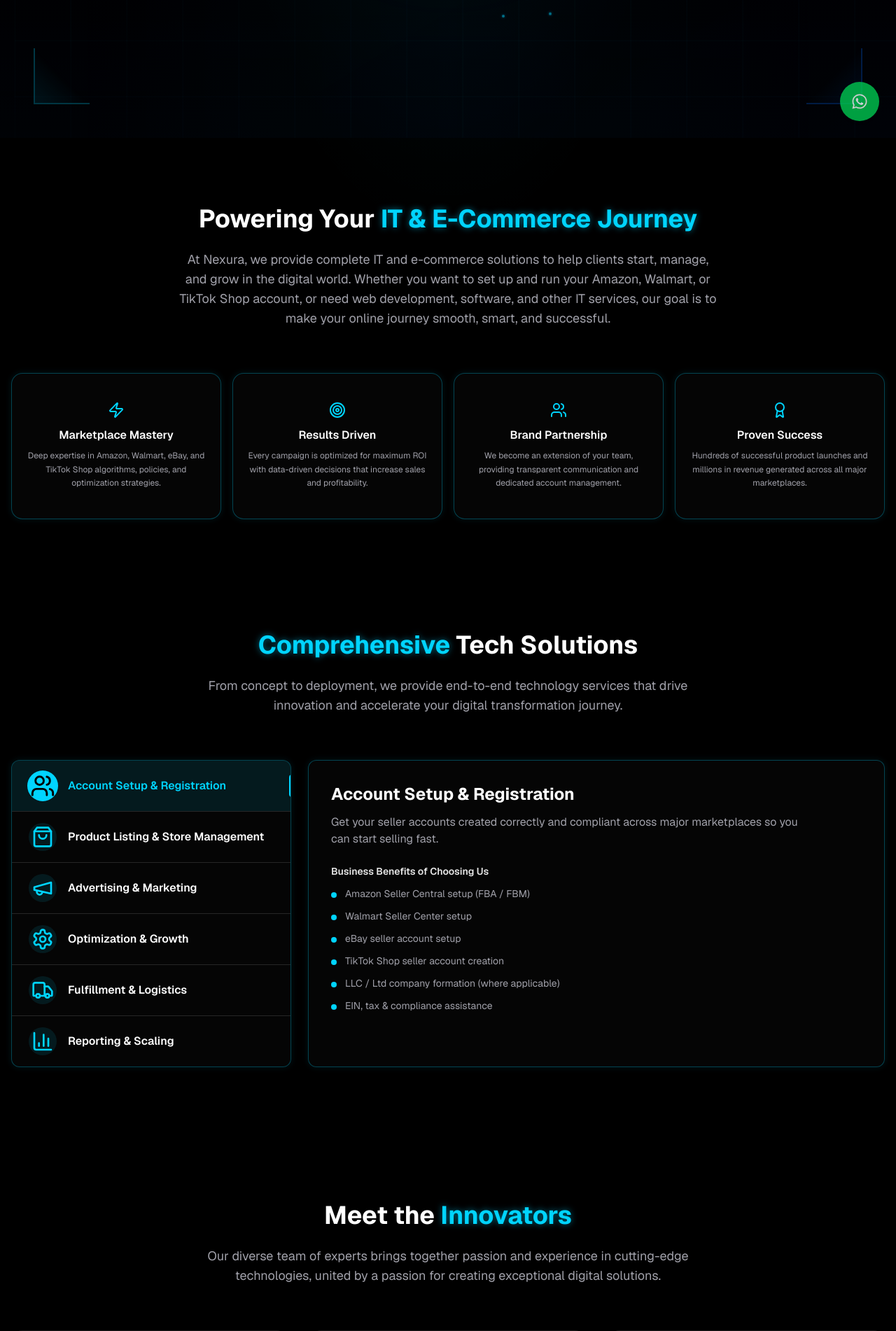
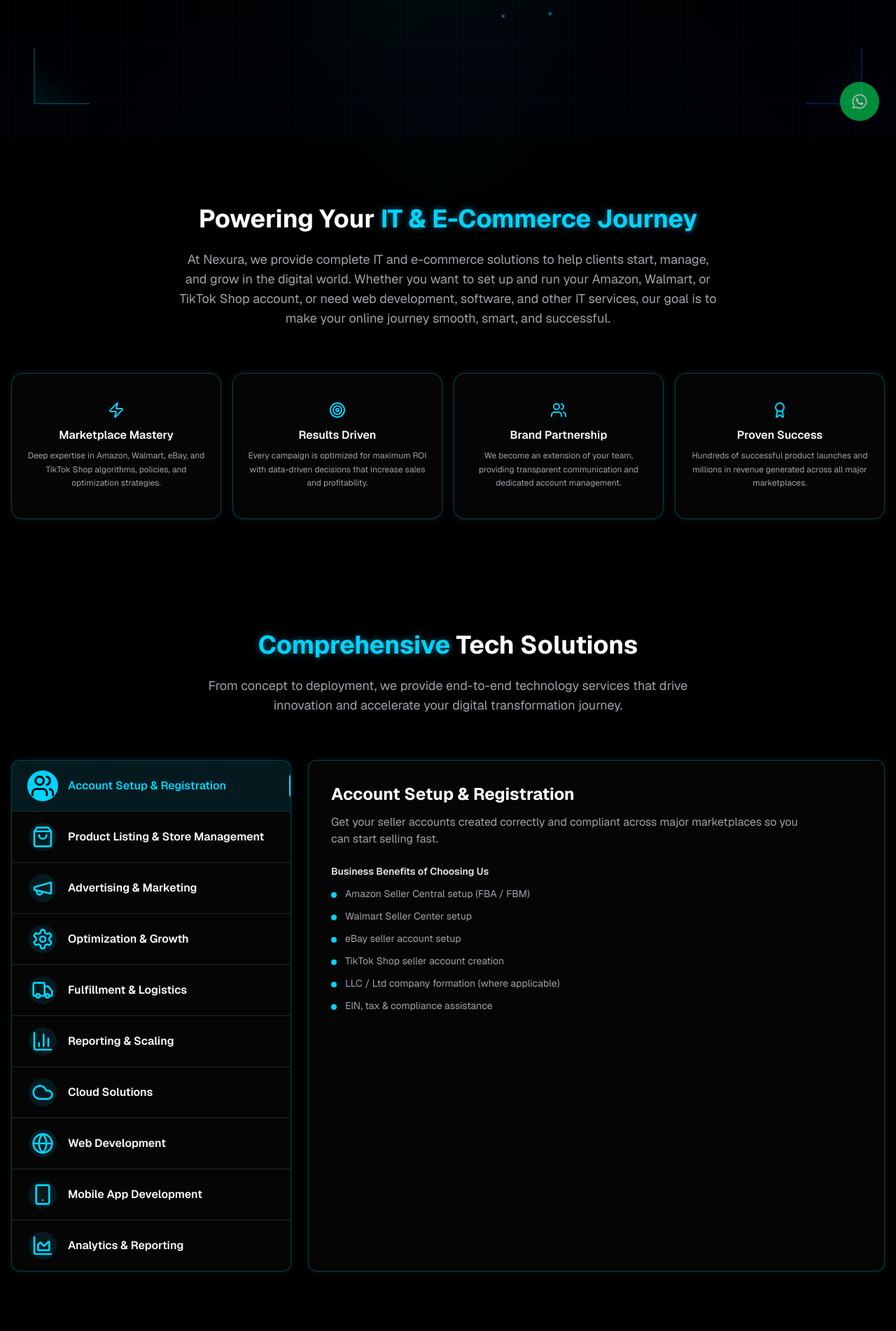
Before and after one commit to HuziNa/nexaura, a Next.js app: page / in a window 1280 px wide. Shown: the part 603-2505 px from the top of the page at 70% size. Built offline with nearby package versions, Linux system fonts and the light colour scheme.

Commit message:
add new services

```diff
--- a/components/services.tsx
+++ b/components/services.tsx
@@ -9,6 +9,10 @@ import {
   Settings,
   Truck,
   BarChart3,
+  Cloud,
+  Globe,
+  Smartphone,
+  AreaChart,
 } from "lucide-react";
 import { useEffect, useRef, useState } from "react";
 
@@ -131,6 +135,62 @@ export default function Services() {
       ],
       color: "from-accent to-primary",
     },
+    {
+      icon: <Cloud className="h-8 w-8" />,
+      title: "Cloud Solutions",
+      slug: "cloud-solutions",
+      description:
+        "Leverage the power of the cloud with our scalable and secure infrastructure solutions.",
+      features: [
+        "Cloud migration and deployment (AWS, Azure, GCP)",
+        "Serverless architecture and microservices",
+        "DevOps and CI/CD pipeline implementation",
+        "Cloud security and compliance",
+      ],
+      color: "from-primary to-accent",
+    },
+    {
+      icon: <Globe className="h-8 w-8" />,
+      title: "Web Development",
+      slug: "web-development",
+      description:
+        "Create stunning, high-performance websites and web applications that drive user engagement.",
+      features: [
+        "Custom front-end and back-end development",
+        "E-commerce and marketplace solutions",
+        "Content Management Systems (CMS)",
+        "Progressive Web Apps (PWA)",
+      ],
+      color: "from-accent to-primary",
+    },
+    {
+      icon: <Smartphone className="h-8 w-8" />,
+      title: "Mobile App Development",
+      slug: "mobile-app-development",
+      description:
+        "Build native and cross-platform mobile applications for iOS and Android.",
+      features: [
+        "Native iOS (Swift) and Android (Kotlin) development",
+        "Cross-platform development (React Native, Flutter)",
+        "UI/UX design for mobile",
+        "App store submission and maintenance",
+      ],
+      color: "from-primary to-accent",
+    },
+    {
+      icon: <AreaChart className="h-8 w-8" />,
+      title: "Analytics & Reporting",
+      slug: "analytics-reporting",
+      description:
+        "Turn data into actionable insights with our advanced analytics and reporting services.",
+      features: [
+        "Business intelligence and data visualization",
+        "Predictive analytics and machine learning models",
+        "Data warehousing and ETL pipelines",
+        "Custom dashboards and reporting solutions",
+      ],
+      color: "from-accent to-primary",
+    },
   ];
 
   const [selected, setSelected] = useState<number>(0);
```
